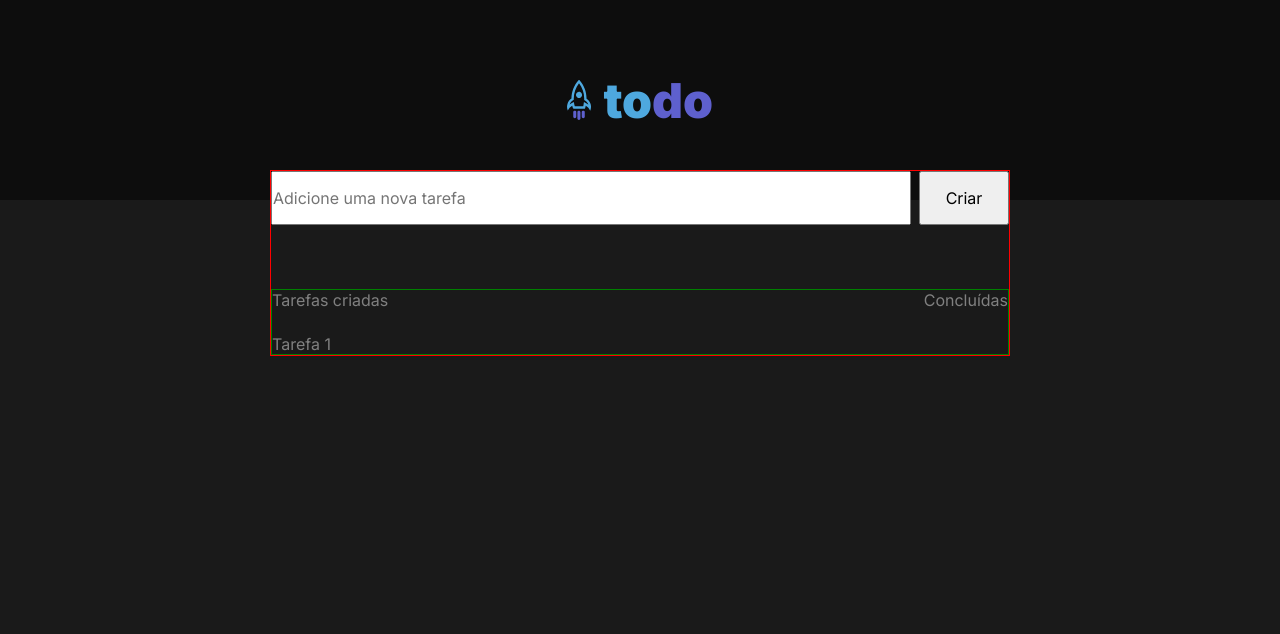
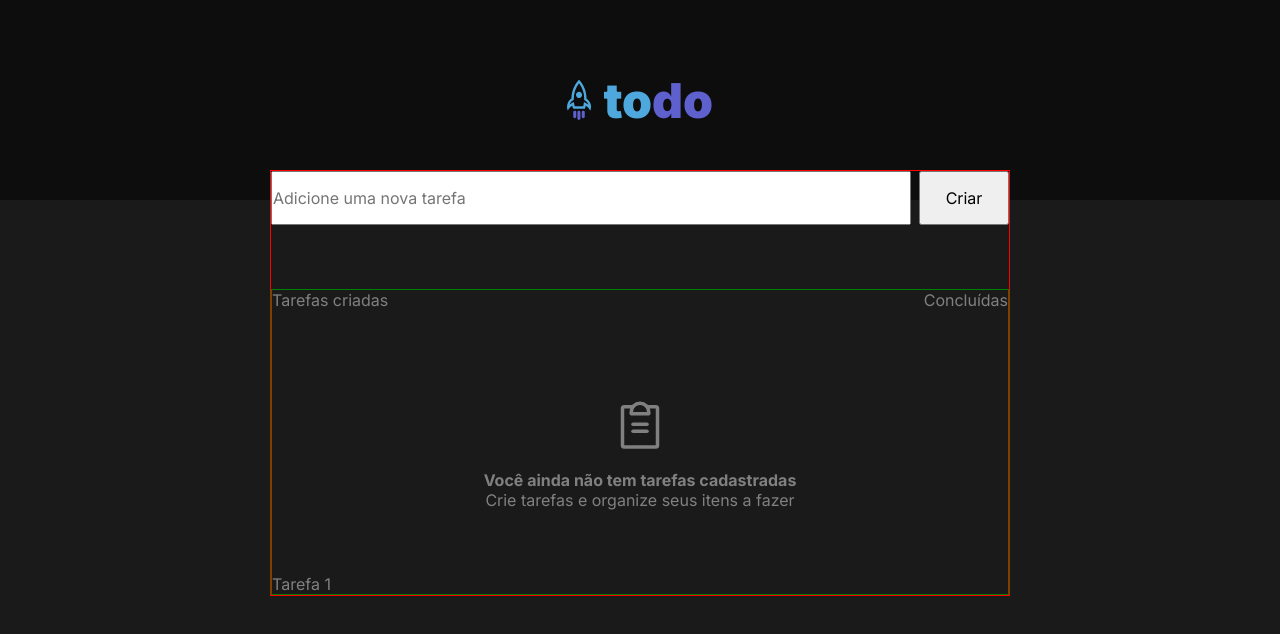
Before and after one commit to rsgabriel01/todo-list, a React (Vite) app: page / in a window 1280 px wide. Shown: the top 634 px of the page. Built offline with nearby package versions, Linux system fonts and the light colour scheme.

Commit message:
initial to do list empty section codes

```diff
--- a/package.json
+++ b/package.json
@@ -10,6 +10,7 @@
     "preview": "vite preview"
   },
   "dependencies": {
+    "phosphor-react": "^1.4.1",
     "react": "^18.2.0",
     "react-dom": "^18.2.0"
   },
--- a/src/ToDoList.module.css
+++ b/src/ToDoList.module.css
@@ -45,6 +45,21 @@
   margin-bottom: 24px;
 }
 
+.toDo .toDoListEmptySection {
+  display: flex;
+  flex-direction: column;
+  align-items: center;
+  /* border: solid 1px white; */
+
+  margin: 64px 24px 64px 24px;
+
+  font-sizwe: 16px;
+}
+
+.toDo .toDoListEmptySection svg {
+  margin-bottom: 16px;
+}
+
 .toDo ul {
   list-style: none;
   padding: 0;
--- a/src/ToDoList.tsx
+++ b/src/ToDoList.tsx
@@ -1,4 +1,5 @@
 import styles from './ToDoList.module.css'
+import { ClipboardText } from 'phosphor-react'
 
 export function ToDoList() {
   return (
@@ -13,7 +14,16 @@
           <span>Tarefas criadas</span>
           <span>Concluídas</span>
         </header>
-        <ul className={styles.toDoList}>
+
+        <div
+          className={`${styles.toDoListEmptySection} ${styles.toDoListEmptySectionHide}`}
+        >
+          <ClipboardText size={56} />
+          <strong>Você ainda não tem tarefas cadastradas</strong>
+          <p>Crie tarefas e organize seus itens a fazer</p>
+        </div>
+
+        <ul className={`${styles.toDoList} ${styles.toDoListHide}`}>
           <li>Tarefa 1</li>
         </ul>
       </div>
```
Also changed, not shown: 1 other file (tests, documents, lock files or other folders).
